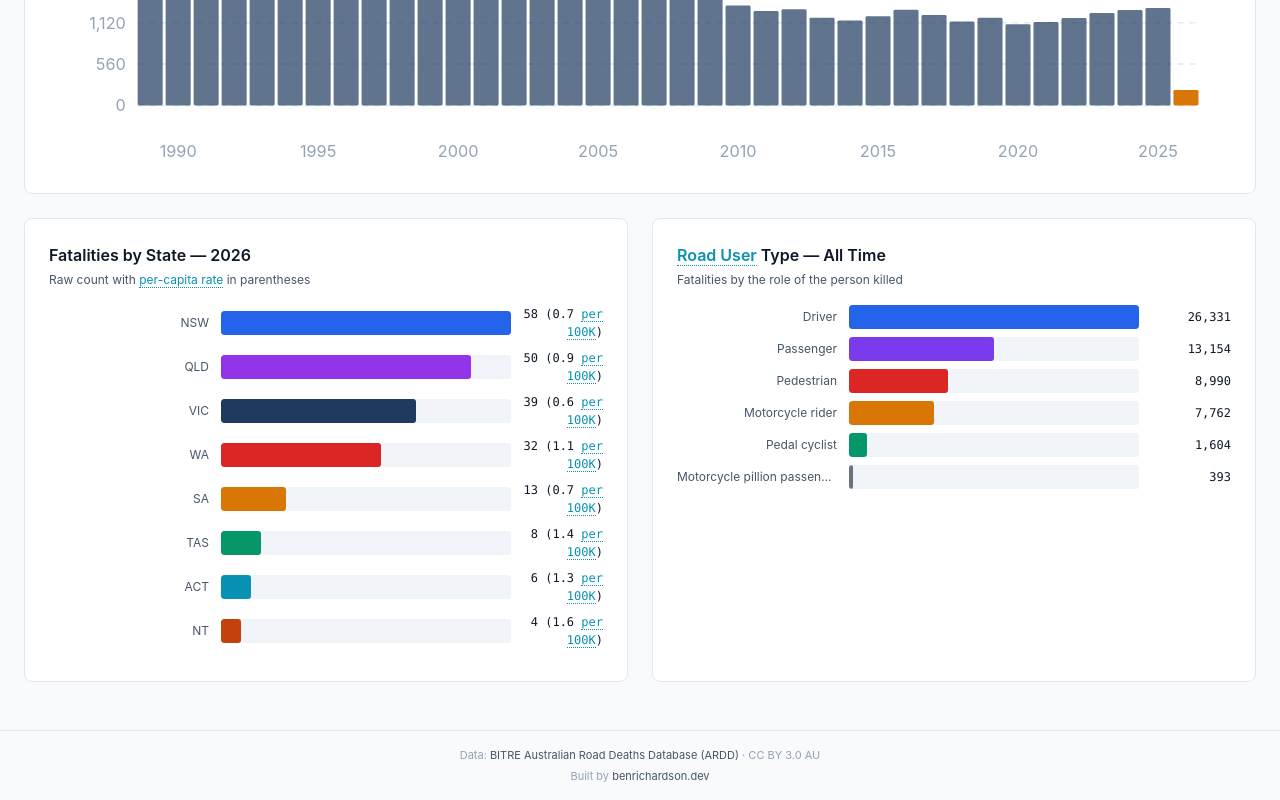
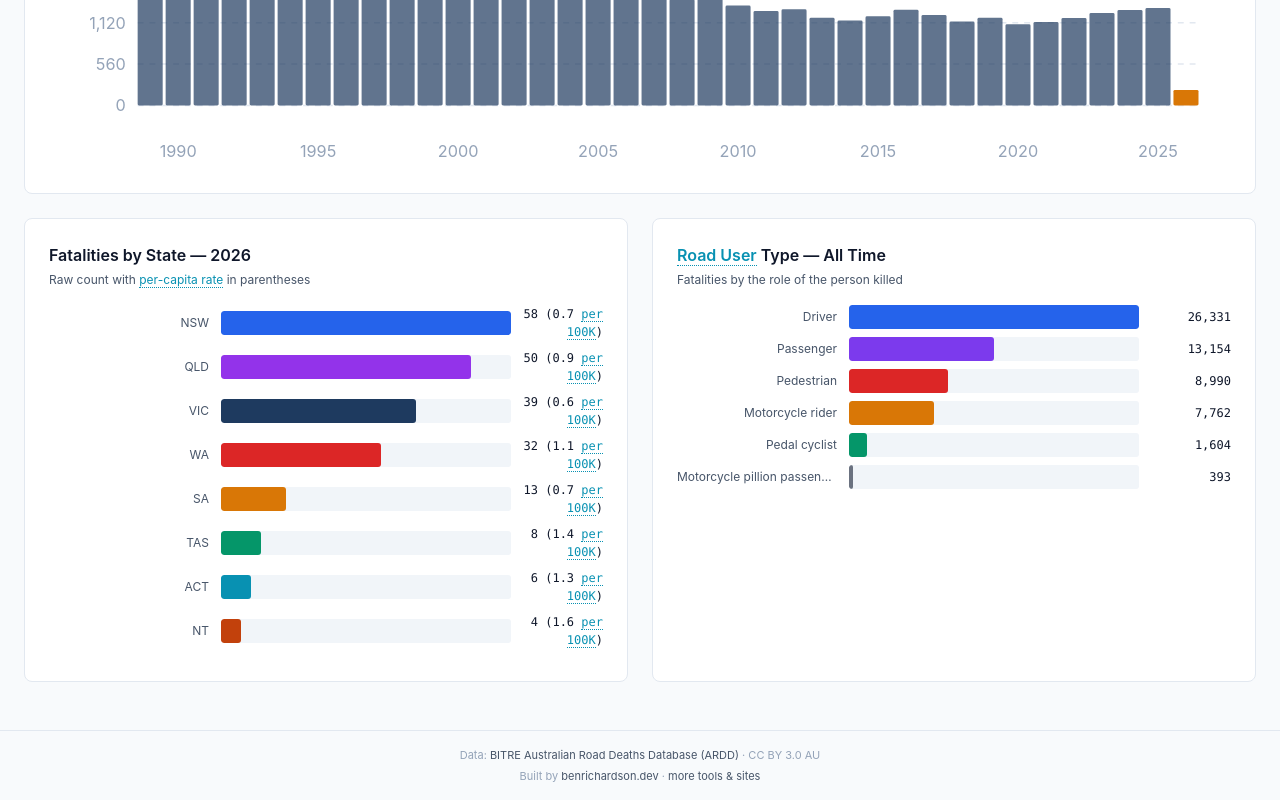
Before and after one commit to ben-gy/au-crashes, a website built with Vite: page index.html in a window 1280 px wide. Shown: the part 492-1292 px from the top of the page. Built offline with nearby package versions, Linux system fonts and the light colour scheme.

Commit message:
Add cookie-less Cloudflare Web Analytics beacon; update privacy copy; link to hub

```diff
--- a/index.html
+++ b/index.html
@@ -11,6 +11,7 @@
     <link rel="icon" type="image/svg+xml" href="/favicon.svg" />
     <link rel="stylesheet" href="https://unpkg.com/leaflet@1.9.4/dist/leaflet.css" />
     <title>Road Crashes (AU)</title>
+    <script defer src="https://static.cloudflareinsights.com/beacon.min.js" data-cf-beacon='{"token": "ba2bab2193ba42c1bea3d6714fcd0e28"}'></script>
   </head>
   <body>
     <div id="app"></div>
--- a/src/main.ts
+++ b/src/main.ts
@@ -79,7 +79,7 @@ function buildApp(): void {
   const footer = h('footer', { class: 'site-footer' });
   footer.innerHTML = `
     <div class="footer-sources">Data: <a href="https://datahub.roadsafety.gov.au/" target="_blank" rel="noopener">BITRE Australian Road Deaths Database (ARDD)</a> · CC BY 3.0 AU</div>
-    <div>Built by <a href="https://benrichardson.dev/" target="_blank" rel="noopener">benrichardson.dev</a></div>
+    <div>Built by <a href="https://benrichardson.dev/" target="_blank" rel="noopener">benrichardson.dev</a> · <a href="https://hub.benrichardson.dev" target="_blank" rel="noopener">more tools &amp; sites</a></div>
   `;
 
   app.appendChild(header);
```
